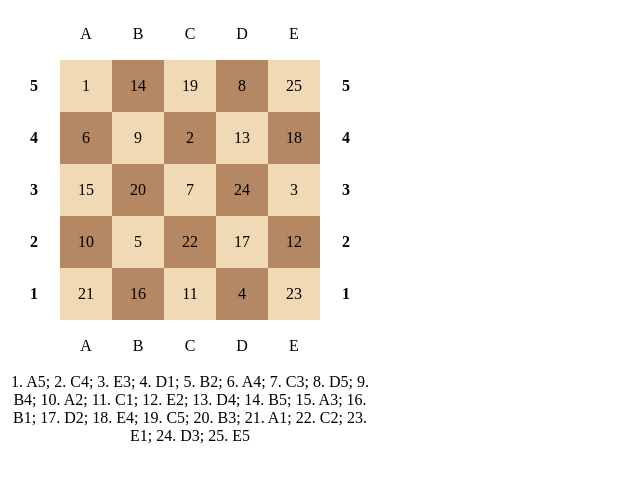
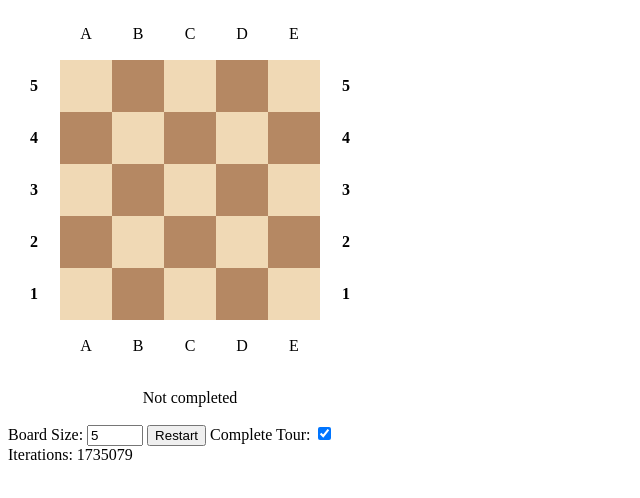
Before and after one commit to NicholasGrigoriev/KnightTour, a website: page index.html in a window 1280 px wide. Both pictures are taken after a click on the element 86 px from the left and 86 px from the top of the page. Shown: the whole page, without its empty margins (0-640 px from the left). Drawn offline with Linux system fonts and the light colour scheme.

Commit message:
Improved version, added Warnsdorf rule, added complete path

```diff
--- a/index.html
+++ b/index.html
@@ -9,6 +9,13 @@
 
   <body>
     <table id="chessboard"></table>
+    <label for="boardSize">Board Size:</label>
+    <input type="number" id="boardSize" value="5" min="3" max="10">
+    <button onclick="ChessboardRenderer.restart()">Restart</button>
+    <label for="completeTour">Complete Tour:</label>
+    <input type="checkbox" id="completeTour" checked>
+    <div id="iterations">Iterations: 0</div>
+</div>
     <script src="script.js"></script>
   </body>
 </html>
--- a/script.js
+++ b/script.js
@@ -1,35 +1,8 @@
-/**
- *
- * This test is to write solution for Knight's Route theory.
- * https://en.wikipedia.org/wiki/Knight%27s_tour
- *
- * For simplicity and calculation speed we are using 5x5 chessboard
- * piece and not full chessboard of 8x8.
- *
- * If you will not succeed with getting a working code.
- * Don't worry, as long as you provide enough information
- * about where things went wrong and if you applied some sort off
- * hardcoded pieces to go around it.
- *
- * Try to write clean and understandable code.
- * Go wild and free on your imagination and anything you would like
- * to do extra. JUST GO FOR IT!
- *
- */
-
-// --- CODE SECTION START ---
-/**
- * This is your starting point!
- * Those 2 classes are required, but you are free to make
- * more helper classes if needed.
- * You are also free to make any helper files that are needed.
- */
-
-// This is a chessboard class that is used to draw the chessbord
 class Chessboard {
   constructor(size) {
     this.size = size;
     this.chessBoardState = [];
+    this.startPoint = [];
     for (let i = 0; i < size; i++) {
       this.chessBoardState.push([]);
       for (let j = 0; j < size; j++) {
@@ -40,7 +13,6 @@ class Chessboard {
   }
 }
 
-// This class is responsible to do the knight's tour calculation
 class KnightTour {
   constructor(chessboard) {
     this.chessboard = chessboard;
@@ -57,38 +29,25 @@ class KnightTour {
     this.iterations = 0;
   }
 
-  /**
-   * The function receives the starting position of the knight        <<<-------Nikolay's addition
-   * This function is used to return the result in example format.
-   * So it can be drawn by the renderer.
-   * Result should be:
-   * - Array of keys like in example (UPPERCASE)
-   * - OR false, to trigger default failed rendering logic
-   *
-   * (You are always free to change output result and default rendering.)
-   *
-   * HINT! The example response is valid response for cliking
-   * on the cell A5 (position 0:0) and can be used as example.
-   * And for cell B5 it is also a valid response because there is no
-   * solution for Knight's Tour from this cell.
-   */
-
-  /**
-   * return example:
-   * false - if there is no solution
-   * [A5, C4....] - solution
-   */
-  solveKnightTour(x, y) {
+  solveKnightTour(x, y, completeTour) {
+    console.log("solving for ", x, y);
+    this.startPoint = [x, y];
     const path = [];
     this.iterations = 0; // Reset iteration counter
     console.log("solveKnightTour");
     try {
-      if (this.solveNextStep(x, y, 1, path)) {
+      if (this.solveNextStep(x, y, 1, path, completeTour)) {
         console.log("result path, ", path);
         console.log("Total iterations: ", this.iterations);
+        document.getElementById(
+          "iterations"
+        ).textContent = `Iterations: ${this.iterations}`;
         return path.map((move) => this.convertToChessNotation(move));
       } else {
         console.log("Total iterations: ", this.iterations);
+        document.getElementById(
+          "iterations"
+        ).textContent = `Iterations: ${this.iterations}`;
         return false;
       }
     } catch (ex) {
@@ -96,24 +55,43 @@ class KnightTour {
     }
   }
 
-  solveNextStep(x, y, depth, path) {
+  solveNextStep(x, y, depth, path, completeTour) {
     this.iterations++;
     this.chessboard.chessBoardState[x][y] = depth;
     path.push([x, y]);
     // we walked over all the cells
     if (depth === this.chessboard.size * this.chessboard.size) {
-      console.log("we are done at ", depth);
-      return true;
+      if (completeTour) {
+        // Check if the starting point is a valid move from the current position
+        const validMoves = this.getValidMovesWithDegrees(x, y, true);
+        for (const move of validMoves) {
+          if (
+            move.move[0] === this.startPoint[0] &&
+            move.move[1] === this.startPoint[1]
+          ) {
+            console.log("we are done at ", depth);
+            return true;
+          }
+        }
+      } else {
+        console.log("we are done at ", depth);
+        return true;
+      }
     }
-    for (const move of this.knightMoves) {
-      const nextX = x + move[0];
-      const nextY = y + move[1];
 
-      if (this.isValidMove(nextX, nextY)) {
-        if (this.solveNextStep(nextX, nextY, depth + 1, path)) {
-          console.log("next step is valid");
-          return true;
-        }
+    let validMovesWithDegrees = this.getValidMovesWithDegrees(x, y);
+    for (const nextMove of validMovesWithDegrees) {
+      if (
+        this.solveNextStep(
+          nextMove.move[0],
+          nextMove.move[1],
+          depth + 1,
+          path,
+          completeTour
+        )
+      ) {
+        console.log("next step is valid");
+        return true;
       }
     }
     this.chessboard.chessBoardState[x][y] = 0;
@@ -121,119 +99,132 @@ class KnightTour {
     return false;
   }
 
-  isValidMove(x, y) {
+  getValidMovesWithDegrees(x, y, ignoreStart = false) {
+    let validMoves = [];
+    for (const move of this.knightMoves) {
+      const nextX = x + move[0];
+      const nextY = y + move[1];
+      if (this.isValidMove(nextX, nextY, ignoreStart)) {
+        let moveDegree = this.getLocationDegrees(nextX, nextY);
+        validMoves.push({ moveDegree: moveDegree, move: [nextX, nextY] });
+      }
+    }
+    //now sort the array
+    validMoves.sort((a, b) => a.moveDegree - b.moveDegree);
+    return validMoves;
+  }
+
+  getLocationDegrees(x, y) {
+    let moveDegree = 0;
+    for (const move of this.knightMoves) {
+      const nextX = x + move[0];
+      const nextY = y + move[1];
+      if (this.isValidMove(nextX, nextY)) {
+        moveDegree += 1;
+      }
+    }
+    return moveDegree;
+  }
+
+  isValidMove(x, y, ignoreStart = false) {
     return (
       0 <= x &&
       x < this.chessboard.size &&
       0 <= y &&
       y < this.chessboard.size &&
-      this.chessboard.chessBoardState[x][y] === 0
+      (ignoreStart || this.chessboard.chessBoardState[x][y] === 0)
     );
   }
 
   convertToChessNotation([x, y]) {
-    const letters = "ABCDE";
+    const letters = "ABCDEFGHIJKLMNOPQRSTUVWXYZ";
     return `${letters[x]}${this.chessboard.size - y}`;
   }
 }
 
 // --- CODING SECTION END ---
 
-/**
- * This section is responsible for rendering the chessboard.
- * This can be left untouched, but if there could be some improvements
- * made, go for it. But don't forget to comment what was changed.
- *
- * Clicking on cell will kick off the `solveKnightTour()` function
- * and print out the result. Now when clicking it always returns the
- * hardcoded result of `solveKnightTour()` function.
- *
- * (You are always free to change result rendering for your custom output.)
- */
 class ChessboardRenderer {
-  /**
-   * For faster processing chessboard with 5x5 dementions
-   * are more than enough for this practice.
-   */
-  static CHESSBOARD_SIZE = 5;
-  /**
-   * Renders the full board
-   */
+  static CHESSBOARD_SIZE = 8;
   static render() {
     const chessboardElement = document.getElementById("chessboard");
     chessboardElement.innerHTML = "";
 
-    // create and attach column letters row on top of the chessboard
+    const size = parseInt(document.getElementById("boardSize").value);
+    ChessboardRenderer.CHESSBOARD_SIZE = size;
+
     const colLabelRowTop = document.createElement("tr");
     colLabelRowTop.innerHTML = '<td class="column-label"></td>';
-    for (let x = 0; x < ChessboardRenderer.CHESSBOARD_SIZE; x++) {
+    for (let x = 0; x < size; x++) {
       const colLabelCell = document.createElement("td");
       colLabelCell.textContent = String.fromCharCode(65 + x);
       colLabelRowTop.appendChild(colLabelCell);
     }
     chessboardElement.appendChild(colLabelRowTop);
 
-    for (let y = 0; y < ChessboardRenderer.CHESSBOARD_SIZE; y++) {
+    for (let y = 0; y < size; y++) {
       const row = document.createElement("tr");
-      // create and attach row number on the left side of the chessboard
       const numberLabelCellLeft = document.createElement("td");
       numberLabelCellLeft.className = "row-label";
-      numberLabelCellLeft.textContent = ChessboardRenderer.CHESSBOARD_SIZE - y;
+      numberLabelCellLeft.textContent = size - y;
       row.appendChild(numberLabelCellLeft);
-      for (let x = 0; x < ChessboardRenderer.CHESSBOARD_SIZE; x++) {
-        // create and attach cell element
+      for (let x = 0; x < size; x++) {
         const cell = document.createElement("td");
-        cell.id = `${String.fromCharCode(65 + x)}${
-          ChessboardRenderer.CHESSBOARD_SIZE - y
-        }`;
+        cell.id = `${String.fromCharCode(65 + x)}${size - y}`;
         cell.className = (y + x) % 2 === 0 ? "light" : "dark";
         cell.addEventListener("click", () => this.onCellClick(x, y));
         row.appendChild(cell);
       }
-      // create and attach row number on the right side of the chessboard
       const numberLabelCellRight = document.createElement("td");
       numberLabelCellRight.className = "row-label";
-      numberLabelCellRight.textContent = ChessboardRenderer.CHESSBOARD_SIZE - y;
+      numberLabelCellRight.textContent = size - y;
       row.appendChild(numberLabelCellRight);
-      // append generated cells row
       chessboardElement.appendChild(row);
     }
-    // create and attach column letters row at the bottom of the chessboard
     const colLabelRowBottom = document.createElement("tr");
     colLabelRowBottom.innerHTML = '<td class="column-label"></td>';
-    for (let x = 0; x < ChessboardRenderer.CHESSBOARD_SIZE; x++) {
+    for (let x = 0; x < size; x++) {
       const colLabelCell = document.createElement("td");
       colLabelCell.textContent = String.fromCharCode(65 + x);
       colLabelRowBottom.appendChild(colLabelCell);
     }
     chessboardElement.appendChild(colLabelRowBottom);
   }
-  /**
-   * Handles on cell click even to start Knight's Tour calculation
-   */
+
   static onCellClick(x, y) {
     ChessboardRenderer.render();
     const chessboard = new Chessboard(ChessboardRenderer.CHESSBOARD_SIZE);
     const knightTour = new KnightTour(chessboard);
+    const completeTour = document.getElementById("completeTour").checked;
     new Promise((resolve, reject) => {
-      const result = knightTour.solveKnightTour(x, y);
+      const result = knightTour.solveKnightTour(x, y, completeTour);
       return result ? resolve(result) : reject();
     })
       .then((result) => {
         const chessboardElement = document.getElementById("chessboard");
         if (result instanceof Array) {
           result.forEach((key, idx) => {
-            // find by cell key and attach step number following the result
             const cellElement = document.getElementById(key);
             if (cellElement) {
-              // crete element with step to display
               const keyTextElement = document.createElement("span");
               keyTextElement.textContent = idx + 1;
+              const depth = idx + 1;
+              const colorIntensity = Math.min(
+                255,
+                Math.floor(
+                  (depth /
+                    (ChessboardRenderer.CHESSBOARD_SIZE *
+                      ChessboardRenderer.CHESSBOARD_SIZE)) *
+                    255
+                )
+              );
+              cellElement.style.backgroundColor = `rgb(${
+                255 - colorIntensity
+              }, ${255 - colorIntensity}, ${255})`;
               cellElement.appendChild(keyTextElement);
             }
           });
         }
-        // create and attach result output at the bottom of chessboard
         const row = document.createElement("tr");
         const resultElement = document.createElement("td");
         resultElement.colSpan = ChessboardRenderer.CHESSBOARD_SIZE + 2;
@@ -247,7 +238,6 @@ class ChessboardRenderer {
       .catch((error) => {
         console.log("error in solving: ", error);
         const chessboardElement = document.getElementById("chessboard");
-        // create and attach result output at the bottom of chessboard
         const row = document.createElement("tr");
         const resultElement = document.createElement("td");
         resultElement.colSpan = ChessboardRenderer.CHESSBOARD_SIZE + 2;
@@ -256,5 +246,11 @@ class ChessboardRenderer {
         chessboardElement.appendChild(row);
       });
   }
+
+  static restart() {
+    ChessboardRenderer.render();
+    document.getElementById("iterations").textContent = "Iterations: 0";
+  }
 }
+
 ChessboardRenderer.render();
```
